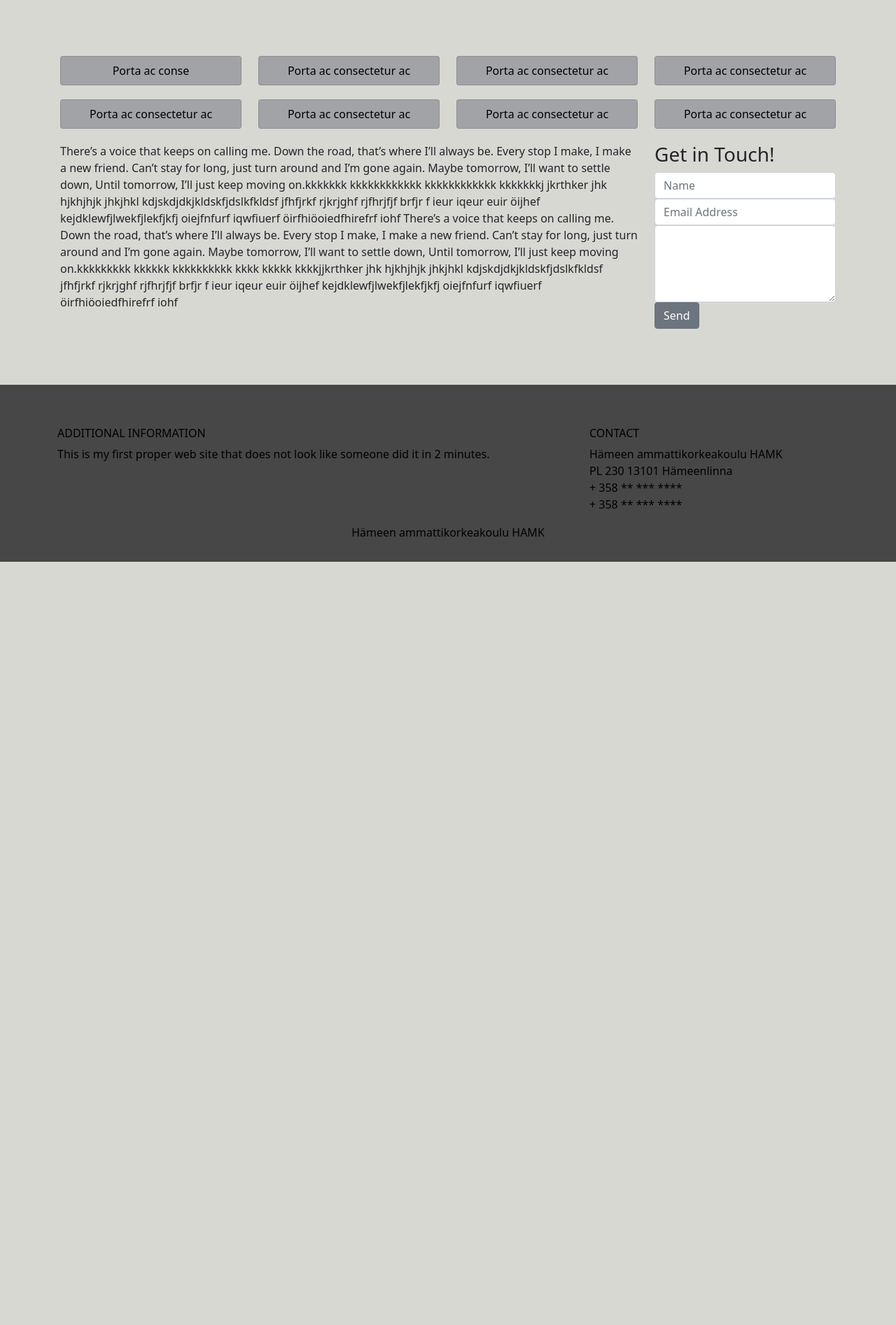
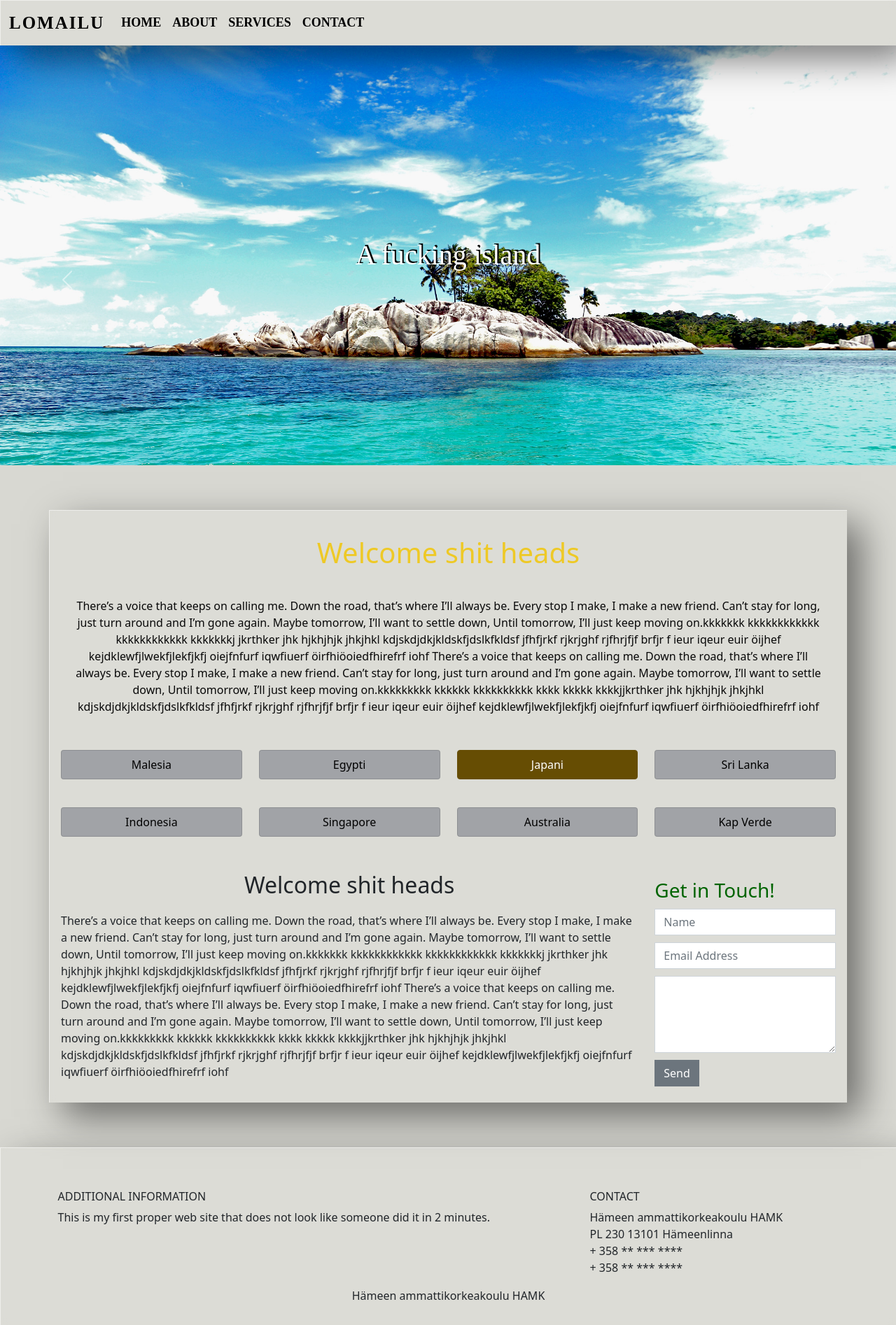
Before and after one commit to jerejalmari/Jeres-Angels-wwwProject, a PHP site: page / in a window 1280 px wide. Shown: the whole page at 70% size. Before the commit the page ends 803 px from the top, so only its background shows below. Run offline with PHP 8.4, Linux system fonts and the light colour scheme; some web fonts are replaced.

Commit message:
Sampolle tekemistä

```diff
--- a/css/style.css
+++ b/css/style.css
@@ -1,26 +1,178 @@
+@font-face{
+    src: url(fonts/futura\ medium\ bt.ttf);
+    font-family: futura;
+    }
+
+
+
+
 body {
     padding: 0;
     margin: 0;
     background: #d8d8d2;
+    max-width: 100%;
   }
   .features {
     margin: 4em auto;
     padding: 1em;
     position: relative;
+
+    box-shadow: 20px 20px 50px rgba(0, 0 ,0 , 0.5);
+    background: rgba(255, 255, 255, 0.1);
+
+    border-top: 1px solid rgba(255, 255, 255, 0.5);
+    border-left: 1px solid rgba(255, 255, 255, 0.5);
+    backdrop-filter: blur(5px);
+  }
+
+  .welcome{
+      color: rgb(8, 8, 8);
+      margin: 20px;
+      text-align: center;
+      margin-bottom: 50px;
+  }
+
+  h1{
+     margin-bottom: 40px;
+     color: rgb(238, 201, 38);
   }
 
   .list-group-item-warning{
       padding: 15px 1 5px;
       background-color: rgb(161, 163, 167);
       color: black;
+      margin-bottom: 40px;
+      text-align: center;
+
+  }
+
+  h2{
+      text-align: center;
+      margin-top: 10px;
       margin-bottom: 20px;
-      text-align: center;
   }
+
+  h3{
+      color: darkgreen;
+      margin-top: 20px;
+  }
+
+  .features .form-control,
+  .features input {
+      border-radius: 0;
+      margin-top: 10px;
+  }
+
+  .footer{
+    box-shadow: 20px 20px 50px rgba(0, 0 ,0 , 0.5);
+    background: rgba(255, 255, 255, 0.1);
+
+    border-top: 1px solid rgba(255, 255, 255, 0.5);
+    border-left: 1px solid rgba(255, 255, 255, 0.5);
+    backdrop-filter: blur(5px);
+    padding: 60px 0 30px;
+}
+
+/* sampon kamat */
+
+.navbar-custom{
+
+    box-shadow: 20px 20px 50px rgba(0, 0 ,0 , 0.5);
+    background: rgba(255, 255, 255, 0.1);
+    overflow: hidden;
+    display: flex;
+    justify-content: center;
+    align-items: center;
+    border-top: 1px solid rgba(255, 255, 255, 0.5);
+    border-left: 1px solid rgba(255, 255, 255, 0.5);
+    backdrop-filter: blur(5px);
+}
+
+.navbar-nav a {
+	font-family: futura;
+	font-size: 18px;
+	text-transform: uppercase;
+	font-weight: bold;
+}
+.navbar-light .navbar-brand {
+    font-family: futura;
+	color: black;
+	font-size: 25px;
+	text-transform: uppercase;
+	font-weight: bold;
+	letter-spacing: 2px;
+}
+.navbar-light .navbar-nav .active .nav-link, .navbar-light .navbar-nav .nav-link.active, .navbar-light .navbar-nav .nav-link.show, .navbar-light .navbar-nav .show .nav-link {
+	color:black;
+}
+.navbar-light .navbar-nav .nav-link {
+	color:black;
+}
+.navbar-nav {
+	text-align: center;
+}
+
+.nav-link.active, .nav-link:focus {
+	color: black;
+}
+
+.navbar-light .navbar-nav .nav-link:focus, .navbar-light .navbar-nav .nav-link:hover {
+	color:black;
+}
 
 
 
-.footer{
-    background-color: rgb(71, 71, 71);
-    color: black;
-    padding: 60px 0 30px;
-}
+
+
+    .carousel-item  {
+
+        height: 75vh;
+
+        width: 100%;
+    }
+
+    .w-100{
+        z-index: 20;
+
+    }
+
+    .navbar-nav .open .dropdown-menu {
+        background-color:black;
+      }
+
+      .carousel-item h1 {
+        font-family: futura;
+        position: absolute;
+        margin: 0;
+        color: white;
+        left: 50%;
+        top: 50%;
+        transform: translate(-50%, -50%);
+        text-shadow: 2px -2px 0 black;
+      }
+
+
+
+
+      .Contact-header h1{
+        font-family: futura;
+        position: absolute;
+        margin: 0;
+        color: white;
+        left: 50%;
+        top: 50%;
+        transform: translate(-50%, -50%);
+        text-shadow: 2px -2px 0 black;
+      }
+
+      .contact-body{
+
+          background-image: url(water.jpg);
+          background-repeat: no-repeat;
+          background-position: center;
+          background-size: cover;
+          height: 100vh;
+          width: 100%;
+      }
+
+      /* Jeren kamat countries.html */
--- a/index.html
+++ b/index.html
@@ -6,62 +6,163 @@
     <title>Document</title>
     <link href="https://cdn.jsdelivr.net/npm/bootstrap@5.0.0-beta1/dist/css/bootstrap.min.css" rel="stylesheet" integrity="sha384-giJF6kkoqNQ00vy+HMDP7azOuL0xtbfIcaT9wjKHr8RbDVddVHyTfAAsrekwKmP1" crossorigin="anonymous">
     <link href="css/style.css" rel="stylesheet" type="text/css">
+    <script src="script.js"></script>
 
 
 </head>
 <body>
 
-  <div class="container features">
+
+  <nav class="navbar navbar-expand-lg navbar-light sticky-top navbar-custom">
+
+    <div class="container-fluid">
+
+      <a class="navbar-brand" href="#">Lomailu</a> <button aria-controls="navbarSupportedContent" aria-expanded="false"
+        aria-label="Toggle navigation" class="navbar-toggler" data-bs-target="#navbarSupportedContent"
+        data-bs-toggle="collapse" type="button"><span class="navbar-toggler-icon"></span></button>
+
+      <div class="collapse navbar-collapse" id="navbarSupportedContent">
+        <ul class="navbar-nav ml-auto mb-2 mb-lg-0">
+          <li class="nav-item active">
+            <a class="nav-link" href="#carouselExampleCaptions">Home</a>
+          </li>
+          <li class="nav-item">
+            <a class="nav-link" href="#">About</a>
+          </li>
+
+          <li class="nav-item">
+            <a class="nav-link" href="#">Services</a>
+          </li>
+          <li class="nav-item">
+            <a class="nav-link" href="#foot1">Contact</a>
+          </li>
+        </ul>
+      </div>
+    </div>
+  </nav>
+
+
+
+
+
+
+
+
+
+
+
+
+  <div id="carouselExampleCaptions" class="carousel slide carousel-fade" data-bs-ride="carousel">
+
+    <div class="carousel-inner">
+      <div class="carousel-item active" data-bs-interval="6000">
+        <img src="img/seapic.jpg" class="d-block w-100" alt="...">
+        <h1>A fucking island</h1>
+      </div>
+
+      <div class="carousel-item" data-bs-interval="6000">
+        <img src="img/rio.jpg" class="d-block w-100" alt="...">
+        <h1>Fucking dangerous Rio</h1>
+      </div>
+
+      <div class="carousel-item" data-bs-interval="6000">
+        <img src="img/Malesia/m5.jpg" class="d-block w-100" alt="...">
+        <h1>Fucking dangerous Rio</h1>
+      </div>
+
+      <div class="carousel-item" data-bs-interval="6000">
+        <img src="https://cdn.pixabay.com/photo/2020/08/19/15/31/huangpu-river-5501210_1280.jpg" class="d-block w-100" alt="...">
+        <h1>Fucking dangerous Rio</h1>
+      </div>
+
+      <div class="carousel-item" data-bs-interval="6000">
+        <img src="img/Indonesia/i2.jpg" class="d-block w-100" alt="...">
+        <h1>Fucking dangerous Rio</h1>
+      </div>
+
+    </div>
+    </div>
+    <a class="carousel-control-prev" href="#carouselExampleCaptions" role="button" data-bs-slide="prev">
+      <span class="carousel-control-prev-icon" aria-hidden="true"></span>
+      <span class="visually-hidden">Previous</span>
+    </a>
+    <a class="carousel-control-next" href="#carouselExampleCaptions" role="button" data-bs-slide="next">
+      <span class="carousel-control-next-icon" aria-hidden="true"></span>
+      <span class="visually-hidden">Next</span>
+    </a>
+
+  <div class="container features" id="foot1">
     <div class="row">
+
+      <div class="col-lg-12 col-md-12 col-sm-12">
+        <div class="welcome">
+        <h1>Welcome shit heads</h1>
+        <p>There’s a voice that keeps on calling me. Down the road, that’s where I’ll always be.
+           Every stop I make, I make a new friend. Can’t stay for long,
+            just turn around and I’m gone again. Maybe tomorrow, I’ll want to settle down,
+            Until tomorrow, I’ll just keep moving on.kkkkkkk kkkkkkkkkkkk kkkkkkkkkkkk kkkkkkkj jkrthker jhk
+            hjkhjhjk jhkjhkl
+            kdjskdjdkjkldskfjdslkfkldsf jfhfjrkf rjkrjghf rjfhrjfjf brfjr f  ieur iqeur  euir  öijhef
+            kejdklewfjlwekfjlekfjkfj oiejfnfurf iqwfiuerf öirfhiöoiedfhirefrf iohf
+            There’s a voice that keeps on calling me. Down the road, that’s where I’ll always be.
+            Every stop I make, I make a new friend. Can’t stay for long,
+            just turn around and I’m gone again. Maybe tomorrow, I’ll want to settle down,
+            Until tomorrow, I’ll just keep moving on.kkkkkkkkk kkkkkk kkkkkkkkkk kkkk kkkkk kkkkjjkrthker jhk
+            hjkhjhjk jhkjhkl
+            kdjskdjdkjkldskfjdslkfkldsf jfhfjrkf rjkrjghf rjfhrjfjf brfjr f  ieur iqeur  euir  öijhef
+            kejdklewfjlwekfjlekfjkfj oiejfnfurf iqwfiuerf öirfhiöoiedfhirefrf iohf</p>
+      </div>
+    </div>
 
       <div class="col-lg-3 col-md-3 col-sm-12">
         <div class="list-group">
-          <a href="#!" class="list-group-item list-group-item-action list-group-item-warning">Porta ac conse</a>
+          <a href="#!" class="list-group-item list-group-item-action list-group-item-warning">Malesia</a>
         </div>
        </div>
        <div class="col-lg-3 col-md-3 col-sm-12">
         <div class="list-group">
-          <a href="#!" class="list-group-item list-group-item-action list-group-item-warning">Porta ac consectetur ac</a>
+          <a href="#!" class="list-group-item list-group-item-action list-group-item-warning">Egypti</a>
         </div>
        </div>
 
        <div class="col-lg-3 col-md-3 col-sm-12">
         <div class="list-group">
-          <a href="#!" class="list-group-item list-group-item-action list-group-item-warning">Porta ac consectetur ac</a>
+          <a href="file:///C:/Users/laura/Documents/GitHub/Jeres-Angels-wwwProject/countries.html#malesia" class="list-group-item list-group-item-action list-group-item-warning nav-link active">Japani</a>
         </div>
        </div>
 
        <div class="col-lg-3 col-md-3 col-sm-12">
         <div class="list-group">
-          <a href="#!" class="list-group-item list-group-item-action list-group-item-warning">Porta ac consectetur ac</a>
+          <a href="#!" class="list-group-item list-group-item-action list-group-item-warning">Sri Lanka</a>
         </div>
        </div>
 
        <div class="col-lg-3 col-md-3 col-sm-12">
         <div class="list-group">
-          <a href="#!" class="list-group-item list-group-item-action list-group-item-warning">Porta ac consectetur ac</a>
+          <a href="#!" class="list-group-item list-group-item-action list-group-item-warning">Indonesia</a>
         </div>
        </div>
 
        <div class="col-lg-3 col-md-3 col-sm-12">
         <div class="list-group">
-          <a href="#!" class="list-group-item list-group-item-action list-group-item-warning">Porta ac consectetur ac</a>
+          <a href="#!" class="list-group-item list-group-item-action list-group-item-warning">Singapore</a>
         </div>
        </div>
 
        <div class="col-lg-3 col-md-3 col-sm-12">
         <div class="list-group">
-          <a href="#!" class="list-group-item list-group-item-action list-group-item-warning">Porta ac consectetur ac</a>
+          <a href="#!" class="list-group-item list-group-item-action list-group-item-warning">Australia</a>
         </div>
        </div>
 
        <div class="col-lg-3 col-md-3 col-sm-12">
         <div class="list-group">
-          <a href="#!" class="list-group-item list-group-item-action list-group-item-warning">Porta ac consectetur ac</a>
+          <a href="#!" class="list-group-item list-group-item-action list-group-item-warning">Kap Verde</a>
         </div>
        </div>
 
-      <div class="col-lg-9 col-md-8 col-sm-12">
+      <div class="col-lg-9 col-md-3 col-sm-12">
+        <h2>Welcome shit heads</h2>
         <p>There’s a voice that keeps on calling me. Down the road, that’s where I’ll always be.
            Every stop I make, I make a new friend. Can’t stay for long,
             just turn around and I’m gone again. Maybe tomorrow, I’ll want to settle down,
@@ -83,7 +184,7 @@
       <div class="col-lg-3 col-md-4 col-sm-12">
         <h3 class="feature-title">Get in Touch!</h3>
         <div class="form-group">
-          <input type="text" class="form-control" placeholder="Name" name="Laura">
+          <input type="text" class="form-control" placeholder="Name" name="name">
         </div>
         <div class="form-group">
           <input type="email" class="form-control" placeholder="Email Address" name="email">
@@ -91,7 +192,7 @@
         <div class="form-group">
           <textarea class="form-control" rows="4"></textarea>
         </div>
-        <input type="submit" class="btn btn-secondary btn-block" value="Send" name="Laura">
+        <input type="submit" class="btn btn-secondary btn-block" value="Send" name="name">
       </div>
 
 
```
Also changed, not shown: countries.html (added, +223 -0 lines), css/countries.css (added, +101 -0 lines), img/k6.jpg (added), img/rio.jpg (added), img/seapic.jpg (added), script.js (added).
